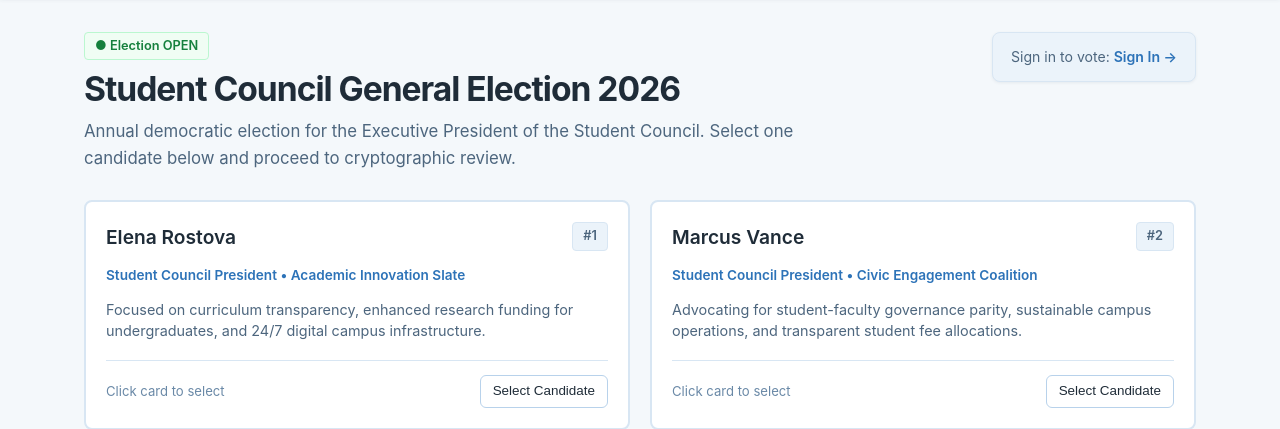
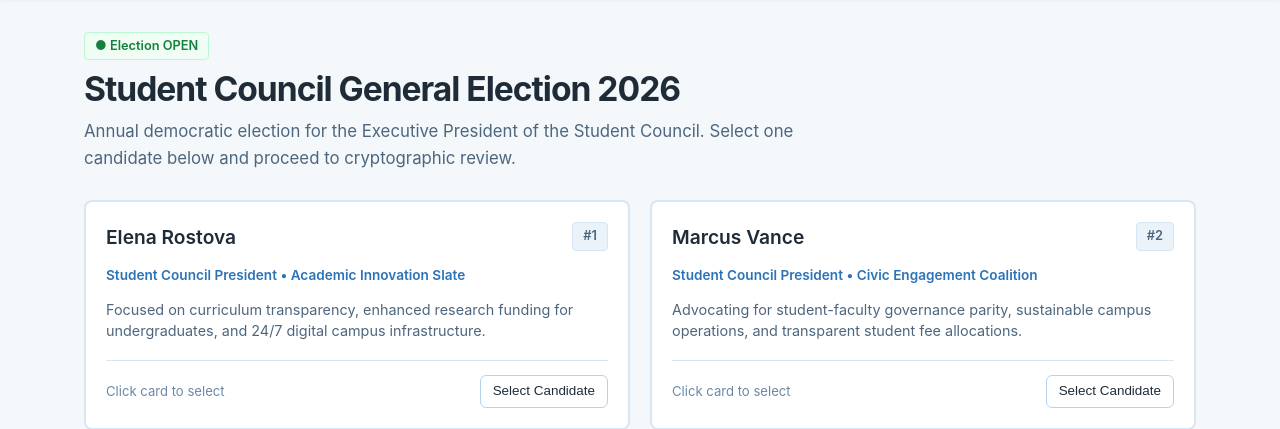
Before and after one commit to ShreyashTelang/Secure_Voting_System, a Flask app: page /election in a window 1280 px wide. Shown: the part 65-494 px from the top of the page. Run offline with Flask 3, Linux system fonts and the light colour scheme; the visitor is signed in with stand-in values (Sample User, id 1); data comes from the database, SQL or seed files in the repository; tables that the repository leaves empty hold one stand-in row (values such as "Sample post").

Commit message:
refactor: remove sign-in status card from election header

```diff
--- a/templates/election.html
+++ b/templates/election.html
@@ -14,14 +14,9 @@
     </div>
 
     <!-- Voter Status Pill -->
+    {% if is_authenticated %}
       <div>
-      {% if not is_authenticated %}
-        <div class="card" style="padding: 12px 18px; margin-bottom: 0; background: var(--bg-subtle);">
-          <span style="font-size: 0.88rem; color: var(--text-muted);">
-            Sign in to vote: <a href="{{ url_for('login') }}" style="font-weight: 600;">Sign In &rarr;</a>
-          </span>
-        </div>
-      {% elif voter_has_voted %}
+        {% if voter_has_voted %}
           <div class="card" style="padding: 12px 18px; margin-bottom: 0; background: var(--status-success-bg); border-color: var(--status-success-border);">
             <span class="status-pill success" style="margin-bottom: 4px;">✓ Ballot Recorded</span>
             <div style="font-size: 0.82rem; color: #166534;">Your ballot is securely stored in the ledger.</div>
@@ -33,6 +28,7 @@
           </div>
         {% endif %}
       </div>
+    {% endif %}
   </div>
 </div>
 
```
Lines whose indentation alone changed are shown as unchanged.
